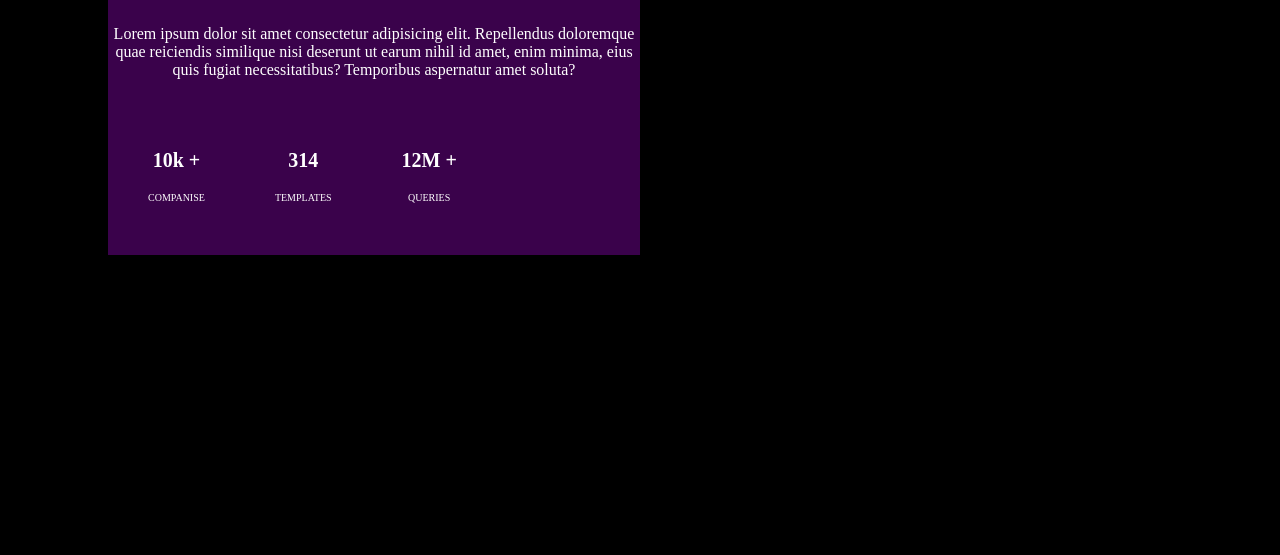
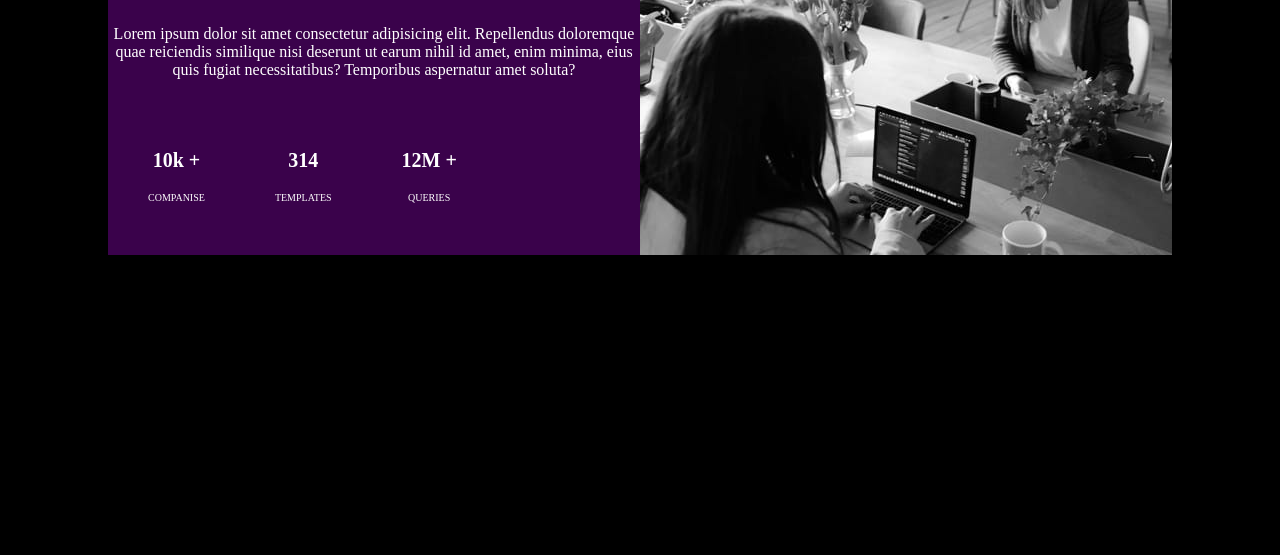
Before and after one commit to shahd2024/project, a plain HTML site: page index.html in a window 1280 px wide. Shown: the part 245-800 px from the top of the page. Drawn offline with Linux system fonts and the light colour scheme.

Commit message:
Update style7.css

```diff
--- a/style7.css
+++ b/style7.css
@@ -13,7 +13,7 @@
 .one{
     width:60%;
     height: 400px;
-    /* background-image:url(images/image-header-desktop.jpg); */
+    background-image:url(./images/image-header-desktop.jpg);
     /* background-color:blue; */
     color:blueviolet;
 
```
